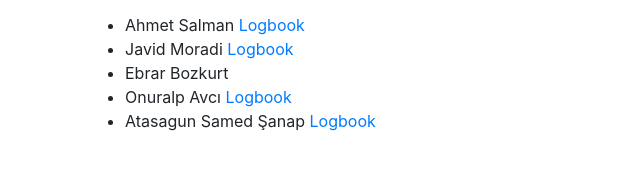
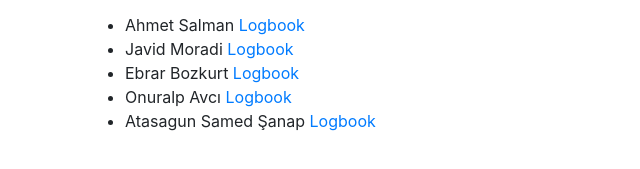
Before and after one commit to JavidMoradi/BilMate.github.io, a plain HTML site: page about.html in a window 1280 px wide. Shown: the part 391-560 px from the top of the page, 0-640 px from the left. Drawn offline with nearby package versions, Linux system fonts and the light colour scheme.

Commit message:
Update about.html

```diff
--- a/about.html
+++ b/about.html
@@ -54,7 +54,7 @@
                 <ul>
                     <li>Ahmet Salman <a href="T2335_21901004_cs491_logbook.html">Logbook</a></li></li>
                     <li>Javid Moradi <a href="T2335_21903645_cs491_logbook.html">Logbook</a></li>
-                    <li>Ebrar Bozkurt</li>
+                    <li>Ebrar Bozkurt <a href="T2335_21802824_cs491_logbook.html">Logbook</a></li>
                     <li>Onuralp Avcı <a href="T2335_21902364_cs491_logbook.html">Logbook</a></li>
                     <li>Atasagun Samed Şanap <a href="T2335_21902435_cs491_logbook.html">Logbook</a></li>
                 </ul>
```
